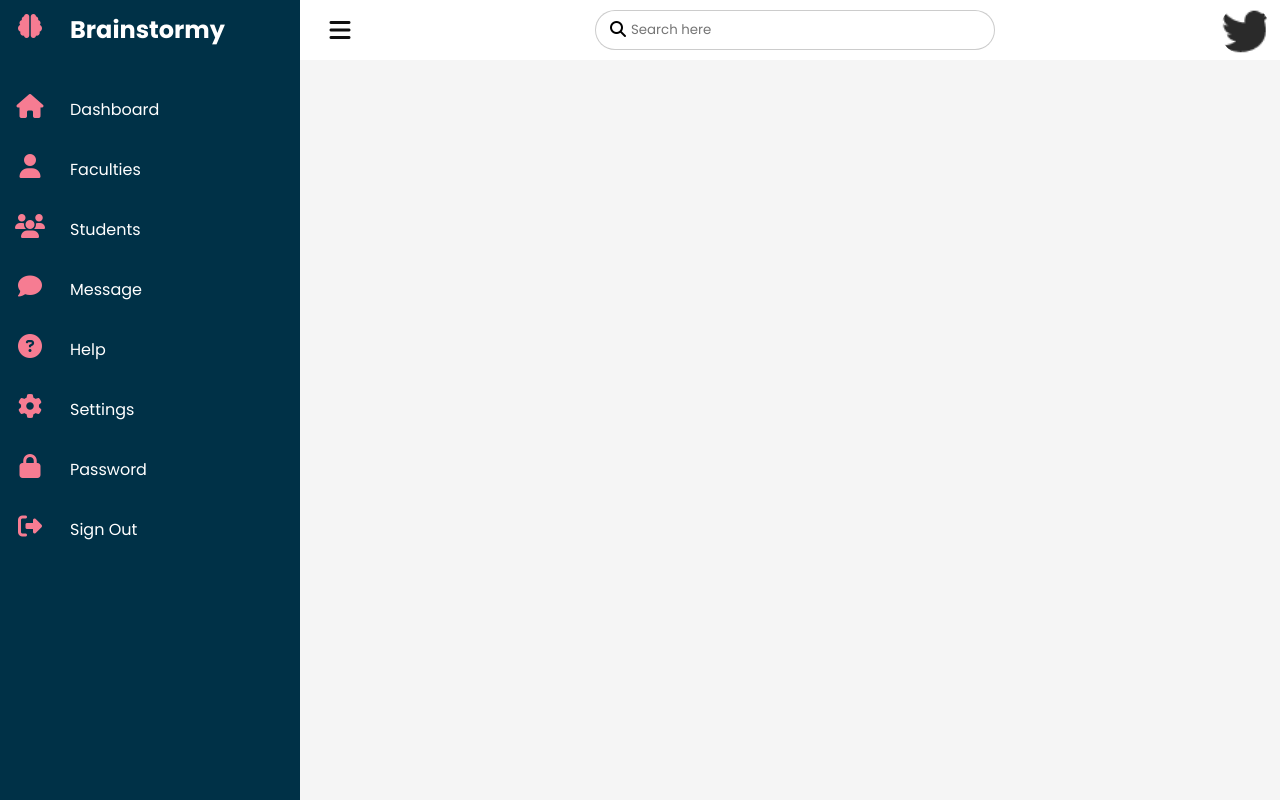
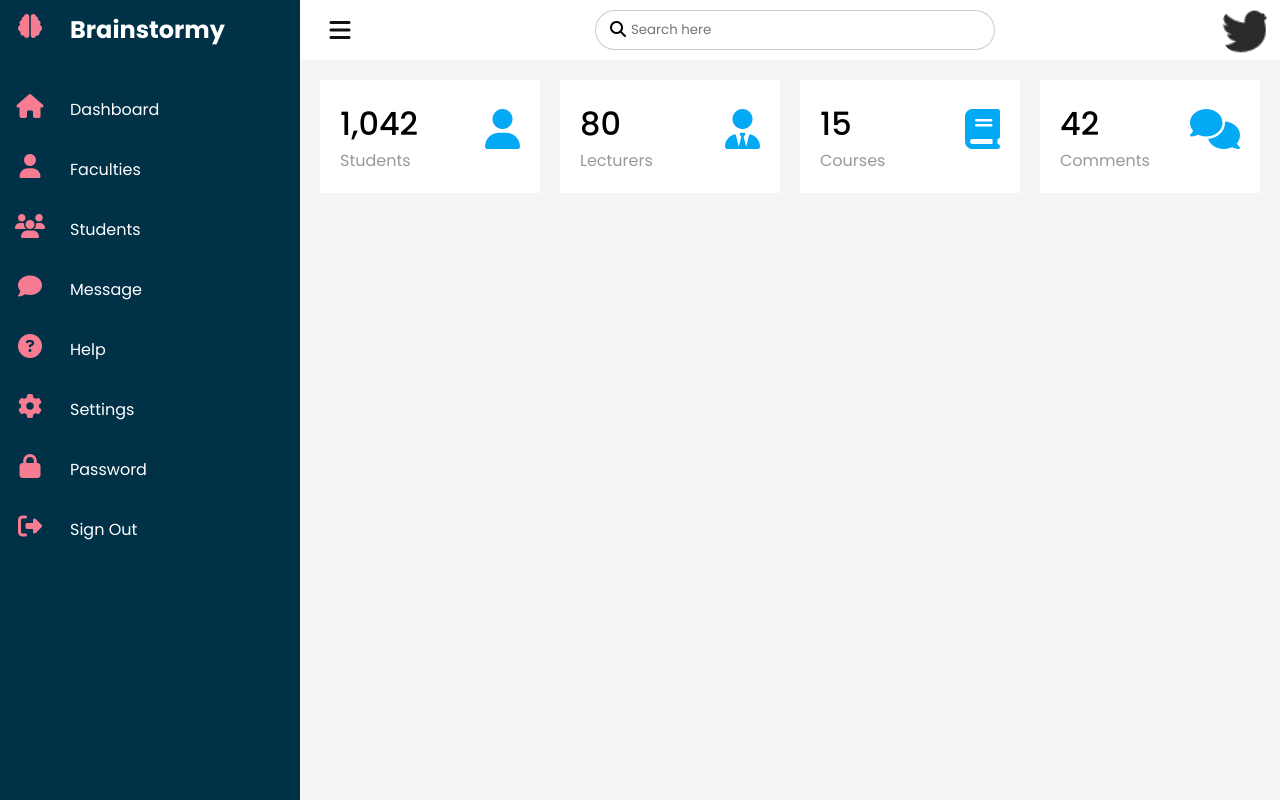
Before and after one commit to masrufjaman/Online-Learning-Management-System, a PHP site: page /templates/admin/dashboard.php in a window 1280 px wide. Run offline with PHP 8.4, Linux system fonts and the light colour scheme; some libraries are stand-ins or nearby versions.

Commit message:
added cardbox

```diff
--- a/templates/admin/dashboard.php
+++ b/templates/admin/dashboard.php
@@ -94,7 +94,46 @@
         </div>
       </div>
 
-      <!-- CardBox -->
+      <!-- CardBox Start -->
+      <div class="cardBox">
+        <div class="card">
+          <div>
+            <div class="numbers">1,042</div>
+            <div class="cardName">Students</div>
+          </div>
+          <div class="iconBox">
+            <i class="fas fa-user"></i>
+          </div>
+        </div>
+        <div class="card">
+          <div>
+            <div class="numbers">80</div>
+            <div class="cardName">Lecturers</div>
+          </div>
+          <div class="iconBox">
+            <i class="fas fa-user-tie"></i>
+          </div>
+        </div>
+        <div class="card">
+          <div>
+            <div class="numbers">15</div>
+            <div class="cardName">Courses</div>
+          </div>
+          <div class="iconBox">
+            <i class="fas fa-book"></i>
+          </div>
+        </div>
+        <div class="card">
+          <div>
+            <div class="numbers">42</div>
+            <div class="cardName">Comments</div>
+          </div>
+          <div class="iconBox">
+            <i class="fas fa-comments"></i>
+          </div>
+        </div>
+      </div>
+      <!-- CardBox End -->
     </div>
   </div>
 
--- a/templates/admin/styles/admin.css
+++ b/templates/admin/styles/admin.css
@@ -164,3 +164,33 @@ body {
   height: 100%;
   object-fit: cover;
 }
+
+/* cardBox */
+.cardBox {
+  position: relative;
+  width: 100%;
+  padding: 20px;
+  display: grid;
+  grid-template-columns: repeat(4, 1fr);
+  grid-gap: 20px;
+}
+.cardBox .card {
+  position: relative;
+  background: #fff;
+  padding: 20px;
+  display: flex;
+  justify-content: space-between;
+  cursor: pointer;
+}
+.cardBox .card .numbers {
+  position: relative;
+  font-size: 2em;
+  font-weight: 500;
+}
+.cardBox .card .cardName {
+  color: #999;
+}
+.cardBox .card .iconBox {
+  font-size: 2.5em;
+  color: #03a9f4;
+}
```
